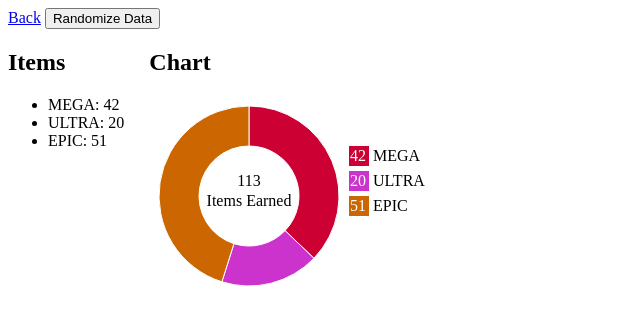
After one commit to gpeterson2/d3-presentation, a Flask app: page /doughnut in a window 1280 px wide. The commit adds this page. Shown: the top 325 px of the page, without its empty margins (0-640 px from the left). Run offline with Flask 2, Linux system fonts and the light colour scheme; some libraries are stand-ins or nearby versions.

Commit message:
Add a doughnut chart example.
Taken from a prototype for a project, it could still stand to be cleaned
up a bit.

```diff
--- a/app.py
+++ b/app.py
@@ -28,5 +28,27 @@ def get_random_list(data_count):
     data = [random.randint(0, 100) for i in range(data_count)]
     return jsonify({ 'data': data })
 
+@app.route('/doughnut')
+def display_doughnut_chart():
+    ''' Display doughnut chart page. '''
+
+    return render_template('doughnut.html')
+
+@app.route('/doughnut/data')
+def get_doughnut_items():
+    ''' Return an array of items with random values. '''
+
+    # Helper so you don't repeat 1, 100.
+    get_random = lambda: random.randint(1, 100);
+
+    data = [
+        {'name': 'MEGA', 'value': get_random(), 'color': '#CC0033'},
+        {'name': 'ULTRA', 'value': get_random(), 'color': '#CC33CC'},
+        {'name': 'EPIC', 'value': get_random(), 'color': '#CC6600'},
+    ]
+
+    return jsonify({'items': data})
+
 if __name__ == '__main__':
-    app.run(debug=True)
+    #app.run(debug=True)
+    app.run(debug=True, host='0.0.0.0', port=5000)
--- /dev/null
+++ b/static/css/doughnut.css
@@ -0,0 +1,26 @@
+.ItemsContainer {
+    float: left;
+    margin-right: 25px;
+}
+.ChartContainer {
+    float: left;
+}
+
+/* SVG */
+.arc {
+    stroke: white;
+    stroke-width: 1;
+}
+.LegendDisplayValues {
+    fill: white;
+}
+.LegendDisplayNames {
+    fill: black;
+    font-weight: 'bold';
+}
+.Title {
+    text-anchor: middle;
+}
+.Total {
+    font-size: 20;
+}
--- /dev/null
+++ b/static/js/examples/doughnut.js
@@ -0,0 +1,188 @@
+/* jshint laxcomma: true */
+/* global jQuery, d3, alert */
+
+/*
+    In some places I'm using jQuery just because it's easier to do so.
+
+    Technically you could use any other framework, or use d3 to do some of
+    this.
+*/
+
+(function($) {
+    var width = 400;
+    var height = 200;
+    var legendWidth = 100;
+    var legendHeight = 100;
+
+    var radius = Math.min(width, height) / 2;
+
+    // Set the specific color's based on the elements returned later
+    // on, rather than hard-coding them here. Still define the color
+    // ordinal here.
+    var color = d3.scale.ordinal();
+        //.range(['#98abc5', '#8a89a6', '#7b6888', '#6b486b', '#a05d56', '#d0743c', '#ff8c00']);
+
+    // Helper functions to figure out the slice later on.
+    var arc = d3.svg.arc()
+        .outerRadius(radius - 10)
+        .innerRadius(radius - 50);
+
+    var pie = d3.layout.pie()
+        .sort(null)
+        .value(function(d) {
+            return d.value;
+        });
+
+    // Create the svg element.
+    // Alternately this could be in the html.
+    var svg = d3.select('#container').append('svg')
+            .attr('width', width)
+            .attr('height', height)
+        .append('g')
+            .attr('transform', function(d, i) {
+                // Want to reserve some space for the legend.
+                var w = (width / 2) - legendWidth;
+                var h = height / 2;
+                return 'translate(' + w + ',' + h + ')';
+            });
+
+    var load_data = function() {
+        $.ajax({
+            dataType: "json"
+            , url: '/doughnut/data'
+            , type: 'GET'
+            , success: function(data, status, xhr) {
+                redrawChart(data.items);
+            }
+            , error: function(xhr, status, error) {
+                alert(error);
+            }
+        });
+    };
+
+    $('#Randomize').click(function() {
+        load_data();
+    });
+
+    // Gets the total for display
+    var getTotal = function(data) {
+        var total = 0, i, item;
+        for (i = 0; i < data.length; i++) {
+            total += data[i].value;
+        }
+        return total;
+    };
+
+    // Updates the data and title.
+    var redrawChart = function(data) {
+        var total = getTotal(data);
+
+        // Show the item cound in a list.
+        var item_list = $('#ItemList');
+        item_list .html('');
+        $.each(data, function(i, d) {
+            var item = $('<li></li>').text(d.name + ': ' + d.value);
+            item_list.append(item);
+        });
+
+        //******************************************************//
+        // NOTE - SVG elements place subsequent items on top
+        //        of previoius elements. So order matters.
+        //******************************************************//
+
+        // Clear old data
+        svg.selectAll('.Title').remove();
+        svg.selectAll('g').remove();
+        svg.selectAll('.Legend').remove();
+
+        // Figure out included colors.
+        var i, colors = [];
+        for (i = 0; i < data.length; i++) {
+            colors.push(data[i].color);
+        }
+        // Set the colors using the ordinal defined above.
+        color.range(colors);
+
+        // Set up the arcs
+        var g = svg.selectAll('.arc')
+            .data(pie(data))
+            .enter().append('g')
+            .attr('class', 'arc');
+
+        // Draw the arcs.
+        g.append('path')
+            .attr('d', arc)
+            .style('fill', function(d) {
+                return color(d.data.name);
+            });
+       // Add title. This is in two sections because you can't
+        // easily add newlines to SVG text. Or if you can I stopped
+        // looking before finding it.
+        //
+        // Add Total above the main message and slightly bigger.
+        svg.append('text')
+            .attr('class', 'Title Total')
+            .attr('dy', -10) // Move the element up a little.
+            .text(total);
+
+        // Add "items earned" text
+        svg.append('text')
+            .attr('class', 'Title')
+            .attr('dy', 10)
+            .text('Items Earned');
+
+        // Add a legend.
+        var legend = svg.append('g')
+            .attr('class', 'Legend')
+            .attr('width', legendWidth)
+            .attr('height', legendHeight)
+            .attr('transform', function(d, i) {
+                var w = legendWidth;
+                // Center the lenged.
+                var h = -(legendHeight / 2);
+                return 'translate(' + w + ',' + h + ')';
+            });
+
+        // Define the specific items.
+        var lengendItemHeight = 25; // TODO move this up.
+        var legend_items = legend.selectAll('g').data(data)
+            .enter().append('g')
+            .attr('transform', function(d, i) {
+                var h = i * lengendItemHeight;
+                return 'translate(0, ' + h + ')';
+            });
+
+        // Color boxes.
+        var legendBoxSize = 20; // TOOD - move this up.
+        legend_items.append('rect')
+            .attr('width', legendBoxSize)
+            .attr('height', legendBoxSize)
+            .style('fill', function(d, i) {
+                return color(i);
+            });
+
+        // Color values
+        legend_items.append('text')
+            .attr('class', 'LegendDisplayValues')
+            .attr('x', 1)
+            .attr('y', legendBoxSize - 5)
+            //.attr('fill', 'white')
+            .text(function(d, i) {
+                return d.value;
+            });
+
+        // Text display.
+        legend_items.append('text')
+            .attr('class', 'LegendDisplayNames')
+            .attr('x', 24)
+            .attr('y', 9)
+            .attr('dy', '.35em')
+            .text(function(d) {
+                return d.name;
+            });
+    };
+
+    // Load initial data.
+    load_data();
+
+}(jQuery));
--- /dev/null
+++ b/templates/doughnut.html
@@ -0,0 +1,28 @@
+{% extends 'base.html' %}
+
+{% block title %}D3 Doughnut Chart{% endblock %}
+
+{% block head %}
+    <link rel='stylesheet' type='text/css' href='/static/css/doughnut.css' />
+{% endblock %}
+
+{% block content %}
+    <a href="{{ url_for('display_index') }}">Back</a>
+
+    <input type="submit" id="Randomize" value="Randomize Data" />
+
+    <div class="clear-fix"></div>
+
+    <div class="ItemsContainer ">
+        <h2>Items</h2>
+        <ul id="ItemList"></ul>
+    </div>
+
+    <div class="ChartContainer">
+        <h2>Chart</h2>
+        <div id="container"></div>
+    </div>
+
+    <script src="/static/js/examples/doughnut.js"></script>
+
+{% endblock %}
--- a/templates/index.html
+++ b/templates/index.html
@@ -7,5 +7,6 @@
 
     <ul>
         <li><a href="{{ url_for('display_bar_chart') }}">Bar Chart</a></li>
+        <li><a href="{{ url_for('display_doughnut_chart') }}">Doughnut Chart</a></li>
     </ul>
 {% endblock %}
```
